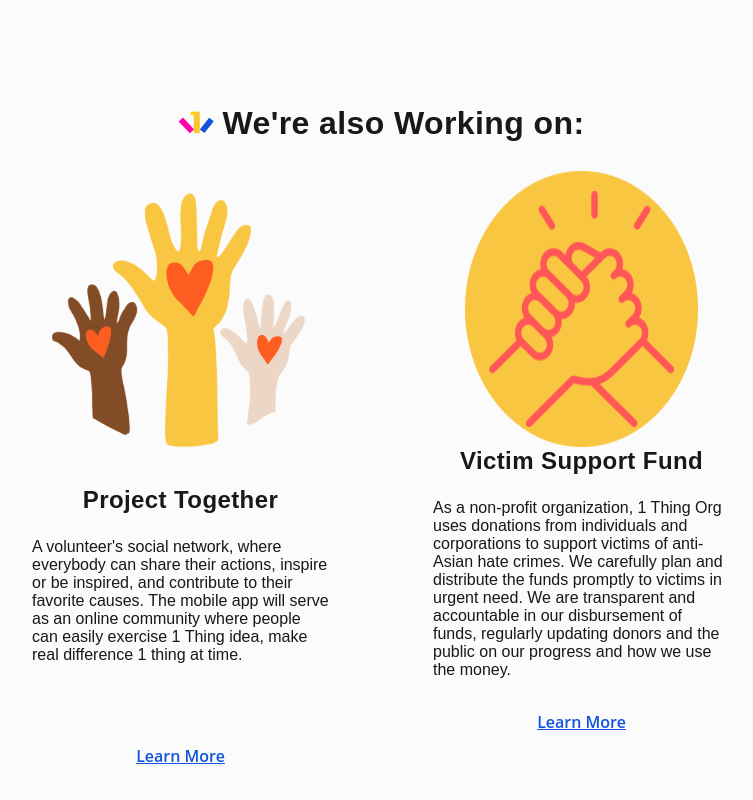
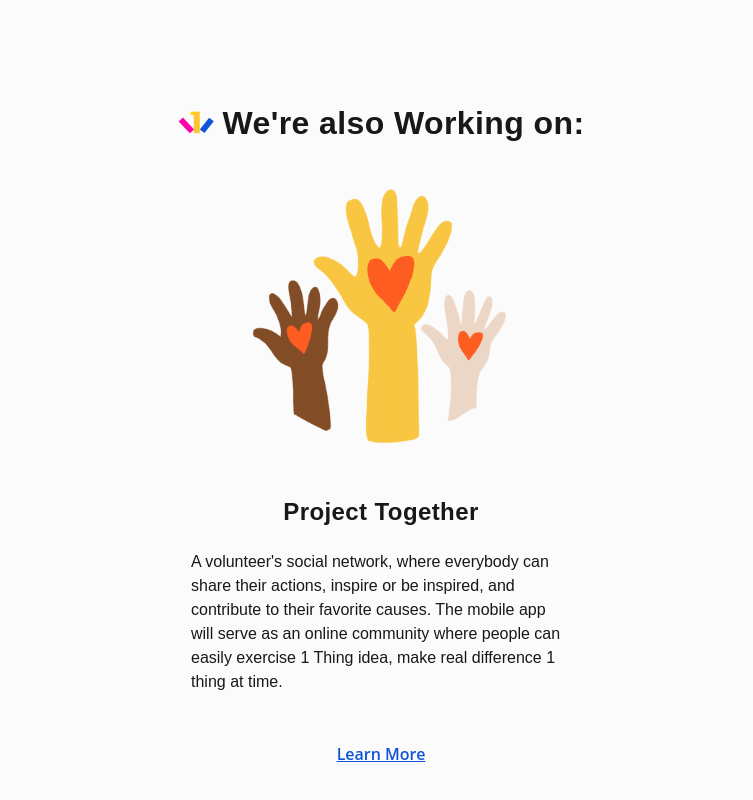
Before and after one commit to 1thing-org/1thing.org, a React (Create React App) app: page / in a window 1280 px wide. Shown: the part 1976-2776 px from the top of the page, without its empty margins (259-1012 px from the left). Built offline with nearby package versions, Linux system fonts and the light colour scheme; no server answers.

Commit message:
Detail Updates

```diff
--- a/src/components/about/AboutUs.css
+++ b/src/components/about/AboutUs.css
@@ -1,25 +1,17 @@
-#about-us-container{
-  position:relative;
-  max-width: 1440px;
-  padding:0;
+#about-us-container {
+    position: relative;
+    max-width: 1440px;
+    padding: 0;
 
 }
 
-.heart{
-    display: flex;
-    height: 677px;
-    flex-direction: column;
-    justify-content: center;
-    align-items: center;
-    gap: 10px;
-    align-self: stretch;
-    margin-top: -100px;
+.heart {
+    margin-top: -220px;
     max-width: 1440px;
     width: 100%;
-
 }
 
-.about-us-row{
+.about-us-row {
     padding: 3rem;
 }
 
--- a/src/components/about/ContactUs.tsx
+++ b/src/components/about/ContactUs.tsx
@@ -1,10 +1,11 @@
+import { Col, Container } from "react-bootstrap";
 import logo from "../../assets/home-page/smallLogo.svg"
+import "./ContactUs.css"
 
 function ContactOneThing() {
     return (
       <div
         className="share-us-form"
-        style={{ backgroundColor: "#FBFBFB", padding: "128px 390px" }}
       >
         <div className="wrapper">
           <div className="form-inner-cont">
--- a/src/components/footer/Footer.css
+++ b/src/components/footer/Footer.css
@@ -153,12 +153,6 @@ footer {
     align-items: center;
 }
 
-.brand-container {
-    padding-top: 1rem;
-    display: flex;
-    align-items: center;
-    justify-content: flex-start;
-}
 
 @media screen and (max-width: 767px) {
     footer {
--- a/src/components/home/ActionSection/HomeActionSection.css
+++ b/src/components/home/ActionSection/HomeActionSection.css
@@ -5,7 +5,6 @@
   align-items: center;
   gap: 29px;
   align-self: stretch;
-  opacity: 0.66;
   background: #FBFBFB;
 }
 
--- a/src/components/home/ActionSection/HomeActionSection.tsx
+++ b/src/components/home/ActionSection/HomeActionSection.tsx
@@ -3,7 +3,7 @@ import a1 from "../../../assets/home-page/a1.svg";
 import a2 from "../../../assets/home-page/a2.svg";
 import a3 from "../../../assets/home-page/a3.svg";
 import a4 from "../../../assets/home-page/a4.svg";
-import backgroundImage from "../../../assets/AboutUs/1thing heart.png";
+import backgroundImage from "../../../assets/heart.png";
 import "./HomeActionSection.css";
 import { Button, Container, Image, Col, Row, Card } from "react-bootstrap";
 
--- a/src/components/home/WorkingOn/WorkingOn.css
+++ b/src/components/home/WorkingOn/WorkingOn.css
@@ -20,6 +20,23 @@
   gap: 80px;
 }
 
+#block-project {
+  display: flex;
+  width: 461px;
+  flex-direction: column;
+  align-items: center;
+  gap: 16px;
+}
+
+#block-supporting {
+  display: flex;
+  width: 461px;
+  flex-direction: column;
+  justify-content: space-evenly;
+  align-items: center;
+  align-self: stretch;
+}
+
 .main-title {
   margin: 0;
   color: #18181A;
@@ -38,11 +55,23 @@
 
 #supportFund-pic {
   width: 233px;
-  height: 276px;
+  height: 233px;
 
 }
 
 .title {
+  color: var(--neutral-neutral-01, #18181A);
+  text-align: center;
+  font-size: 24px;
+  font-style: normal;
+  font-weight: 800;
+  line-height: 28px;
+  letter-spacing: 0.4px;
+}
+
+
+.support-fund-title {
+  padding-top: 30px;
   color: var(--neutral-neutral-01, #18181A);
   text-align: center;
   font-size: 24px;
@@ -57,8 +86,8 @@
   font-size: 16px;
   font-style: normal;
   font-weight: 400;
-  line-height: normal;
   text-align: left;
+  width: 380px;
 }
 
 .link {
@@ -114,8 +143,14 @@
 
 @media screen and (min-width: 1200px) {
   #inner {
-    height: 50%;
+    display: flex;
+    height: 267px;
+    flex-direction: column;
+    align-items: center;
+    gap: 16px;
+    align-self: stretch;
   }
+
 
   .link {
     margin-top: auto;
--- a/src/components/home/WorkingOn/WorkingOn.tsx
+++ b/src/components/home/WorkingOn/WorkingOn.tsx
@@ -17,7 +17,7 @@ function WorkingOn() {
       </Col>
 
       <Row id="project-block">
-        <Col className="mt-1 mb-2" id="block-project">
+        <Col id="block-project">
           <img id="workingOn-pic" src={project_together} alt="Project Together"/>
           <div id="inner">
             <h2 className="title">Project Together</h2>
@@ -28,10 +28,10 @@ function WorkingOn() {
           </div>
         </Col>
 
-        <Col className="mt-1 mb-2" id="block-supporting">
+        <Col id="block-supporting">
           <img id="supportFund-pic" src={supportFund} alt="Victim Support Fund" />
           <div id="inner">
-            <h2 className="title">Victim Support Fund</h2>
+            <h2 className="support-fund-title">Victim Support Fund</h2>
             <p className="working-text">
               As a non-profit organization, 1 Thing Org uses donations from individuals and corporations to support victims of anti-Asian hate crimes. We carefully plan and distribute the funds promptly to victims in urgent need. We are transparent and accountable in our disbursement of funds, regularly updating donors and the public on our progress and how we use the money.
             </p>
--- a/src/components/navbar/NavBar.css
+++ b/src/components/navbar/NavBar.css
@@ -7,9 +7,8 @@
 
 .brand-container {
   display: flex;
-  flex-direction: row;
-  width: 130px;
-  height: 58.48px;
+  align-items: center;
+  justify-content: flex-start;
 }
 
 
```
Also changed, not shown: src/components/about/AboutUs.tsx (+8 -8 lines), src/assets/heart.png (added), src/assets/hero-placeholder.png (deleted), src/components/about/ContactUs.css (added).
